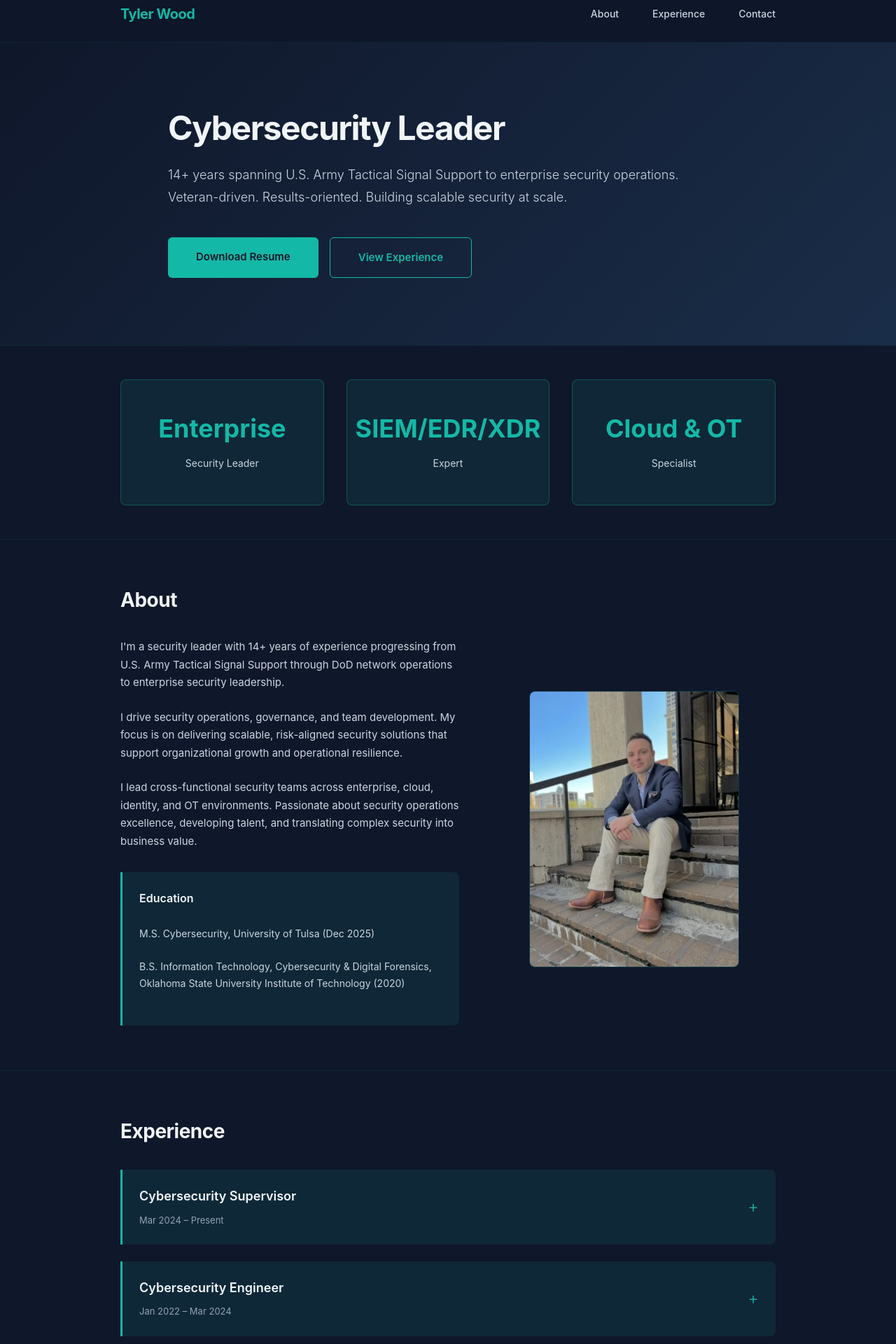
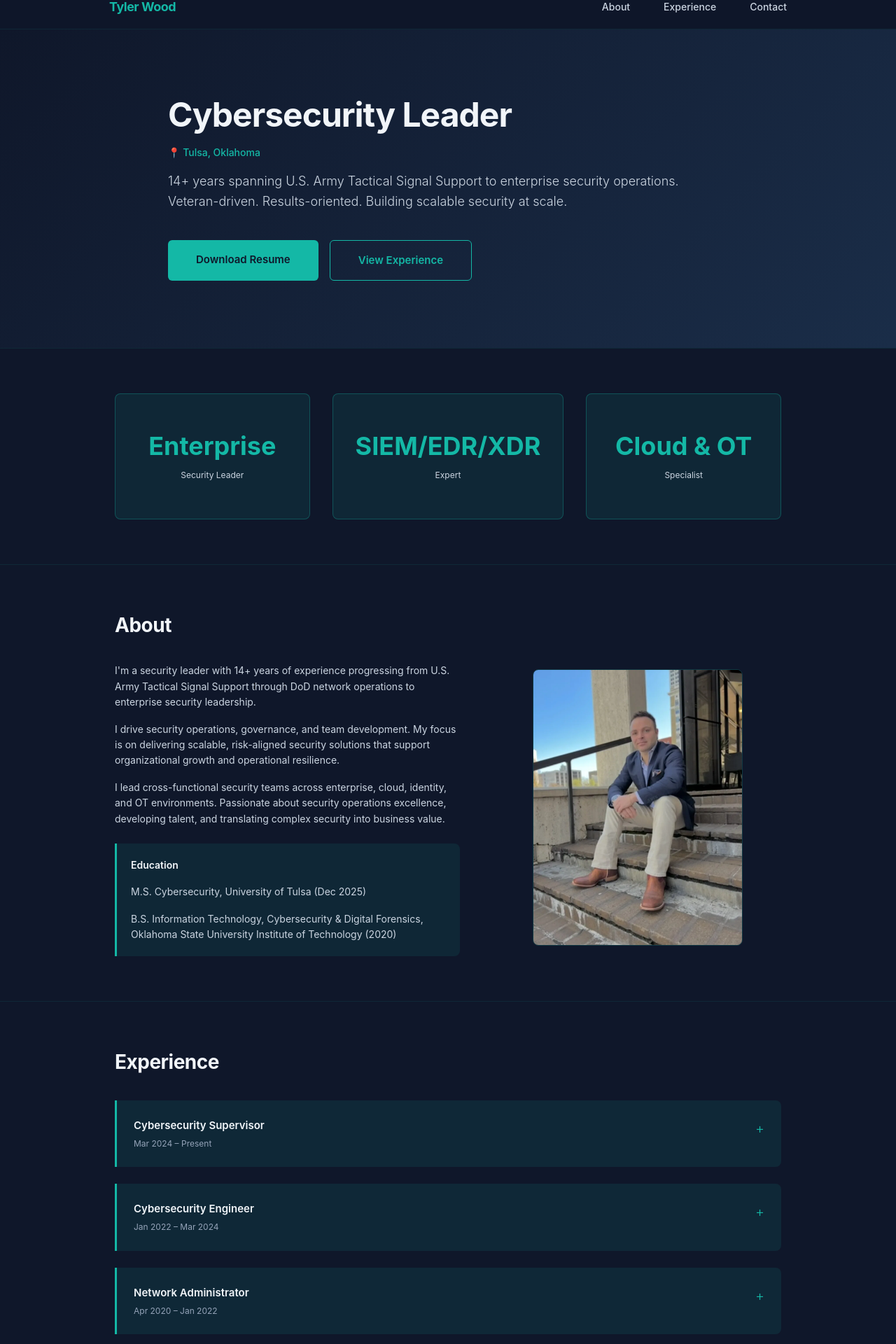
Before and after one commit to SomeWoody/twood-portfolio, a Next.js app: page / in a window 1280 px wide. Shown: the part 20-1940 px from the top of the page at 70% size. Built offline with nearby package versions, Linux system fonts and the light colour scheme.

Commit message:
Redesigned with Tech Minimal teal, removed military section

```diff
--- a/app/globals.css
+++ b/app/globals.css
@@ -1,4 +1,4 @@
-/* Global Styles - Tech Minimal Teal Theme */
+/* Global Styles - Tech Minimal Teal Theme - Mobile First */
 * {
   margin: 0;
   padding: 0;
@@ -18,32 +18,32 @@ body {
 
 /* Typography */
 h1 {
-  font-size: 48px;
+  font-size: 32px;
   font-weight: 700;
-  letter-spacing: -1.5px;
+  letter-spacing: -1px;
   line-height: 1.1;
   color: #f1f5f9;
-  margin-bottom: 1rem;
+  margin-bottom: 0.75rem;
   animation: fadeInDown 0.8s ease;
 }
 
 h2 {
-  font-size: 28px;
+  font-size: 24px;
   font-weight: 700;
   letter-spacing: -0.5px;
   color: #f1f5f9;
-  margin-bottom: 2rem;
+  margin-bottom: 1.5rem;
 }
 
 h3 {
-  font-size: 18px;
+  font-size: 16px;
   font-weight: 600;
   color: #f1f5f9;
 }
 
 p {
-  font-size: 15px;
-  line-height: 1.7;
+  font-size: 14px;
+  line-height: 1.6;
   color: #cbd5e1;
 }
 
@@ -102,7 +102,7 @@ a:hover {
   background: rgba(15, 23, 42, 0.95);
   backdrop-filter: blur(10px);
   border-bottom: 1px solid rgba(20, 184, 166, 0.1);
-  padding: 1.5rem 0;
+  padding: 1rem 0;
   position: sticky;
   top: 0;
   z-index: 1000;
@@ -111,29 +111,33 @@ a:hover {
 .nav-container {
   max-width: 1000px;
   margin: 0 auto;
-  padding: 0 2rem;
+  padding: 0 1rem;
   display: flex;
   justify-content: space-between;
   align-items: center;
+  gap: 1rem;
 }
 
 .logo {
-  font-size: 20px;
+  font-size: 18px;
   font-weight: 700;
   color: #14b8a6;
   letter-spacing: -0.5px;
+  white-space: nowrap;
 }
 
 .nav-links {
   display: flex;
-  gap: 3rem;
+  gap: 1rem;
+  font-size: 12px;
 }
 
 .nav-links a {
-  font-size: 14px;
+  font-size: 12px;
   font-weight: 500;
   color: #cbd5e1;
   transition: color 0.2s ease;
+  white-space: nowrap;
 }
 
 .nav-links a:hover {
@@ -143,7 +147,7 @@ a:hover {
 /* Hero Section */
 .hero {
   background: linear-gradient(135deg, #0f172a 0%, #1a2d48 100%);
-  padding: 6rem 2rem;
+  padding: 3rem 1.5rem;
   text-align: left;
 }
 
@@ -154,35 +158,44 @@ a:hover {
 
 .hero h1 {
   color: #f1f5f9;
-  margin-bottom: 1.5rem;
+  margin-bottom: 0.5rem;
+  font-size: 32px;
+}
+
+.location {
+  font-size: 14px;
+  color: #14b8a6;
+  margin-bottom: 1rem;
+  font-weight: 500;
 }
 
 .tagline {
-  font-size: 18px;
-  line-height: 1.8;
+  font-size: 15px;
+  line-height: 1.6;
   color: #cbd5e1;
-  margin-bottom: 2.5rem;
+  margin-bottom: 1.5rem;
   font-weight: 300;
   animation: fadeInUp 0.8s ease 0.2s both;
 }
 
 .hero-cta {
   display: flex;
-  gap: 1rem;
-  flex-wrap: wrap;
+  flex-direction: column;
+  gap: 0.75rem;
   animation: fadeInUp 0.8s ease 0.4s both;
 }
 
 .cta-button,
 .cta-secondary {
-  padding: 1rem 2.5rem;
+  padding: 0.875rem 1.5rem;
   border-radius: 6px;
-  font-size: 15px;
+  font-size: 14px;
   font-weight: 600;
   border: none;
   cursor: pointer;
   transition: all 0.2s ease;
-  display: inline-block;
+  display: block;
+  text-align: center;
 }
 
 .cta-button {
@@ -209,21 +222,21 @@ a:hover {
 /* Stats Section */
 .stats {
   background: #0f172a;
-  padding: 3rem 2rem;
+  padding: 2rem 1.5rem;
   border-top: 1px solid rgba(20, 184, 166, 0.1);
 }
 
 .stats-grid {
   display: grid;
-  grid-template-columns: repeat(auto-fit, minmax(220px, 1fr));
-  gap: 2rem;
+  grid-template-columns: 1fr;
+  gap: 1rem;
   max-width: 1000px;
   margin: 0 auto;
 }
 
 .stat-card {
   text-align: center;
-  padding: 2rem;
+  padding: 1.5rem;
   background: rgba(20, 184, 166, 0.1);
   border: 1px solid rgba(20, 184, 166, 0.3);
   border-radius: 8px;
@@ -233,7 +246,7 @@ a:hover {
   flex-direction: column;
   align-items: center;
   justify-content: center;
-  min-height: 180px;
+  min-height: 140px;
 }
 
 .stat-card:hover {
@@ -243,53 +256,58 @@ a:hover {
 }
 
 .stat-number {
-  font-size: 36px;
+  font-size: 28px;
   font-weight: 700;
   color: #14b8a6;
-  margin: 0 0 1rem;
+  margin: 0 0 0.75rem;
   line-height: 1.2;
   word-wrap: break-word;
 }
 
 .stat-label {
-  font-size: 14px;
+  font-size: 12px;
   color: #cbd5e1;
   margin: 0;
-  line-height: 1.5;
+  line-height: 1.4;
 }
 
 /* Section Container */
 .section-container {
   max-width: 1000px;
   margin: 0 auto;
-  padding: 0 2rem;
+  padding: 0 1.5rem;
 }
 
 /* About Section */
 .about {
   background: #0f172a;
-  padding: 4rem 2rem;
+  padding: 2rem 1.5rem;
   border-top: 1px solid rgba(20, 184, 166, 0.1);
 }
 
 .about-grid {
   display: grid;
-  grid-template-columns: 1.2fr 1fr;
-  gap: 3rem;
+  grid-template-columns: 1fr;
+  gap: 2rem;
   align-items: center;
 }
 
 .about p {
-  margin-bottom: 1.5rem;
+  margin-bottom: 1rem;
+  font-size: 14px;
   animation: fadeInUp 0.8s ease;
+}
+
+.about p:last-child {
+  margin-bottom: 0;
 }
 
 .education-box {
   background: rgba(20, 184, 166, 0.1);
   border-left: 3px solid #14b8a6;
   border-radius: 0 8px 8px 0;
-  padding: 1.5rem;
-  margin-top: 2rem;
+  padding: 1.25rem;
+  margin-top: 1.5rem;
   transition: all 0.2s ease;
   animation: fadeInUp 0.8s ease 0.2s both;
 }
@@ -301,14 +319,18 @@ a:hover {
 .edu-title {
   font-weight: 600;
   color: #f1f5f9;
-  margin-bottom: 0.75rem;
-  font-size: 16px;
+  margin-bottom: 0.5rem;
+  font-size: 14px;
 }
 
 .edu-detail {
-  font-size: 14px;
+  font-size: 13px;
   color: #cbd5e1;
-  margin-bottom: 0.5rem;
+  margin-bottom: 0.4rem;
+}
+
+.edu-detail:last-child {
+  margin-bottom: 0;
 }
 
 .about-image {
@@ -318,7 +340,7 @@ a:hover {
 
 .about-image img {
   width: 100%;
-  max-width: 300px;
+  max-width: 250px;
   border-radius: 8px;
   border: 1px solid rgba(20, 184, 166, 0.2);
   transition: all 0.3s ease;
@@ -332,7 +354,7 @@ a:hover {
 /* Experience Section */
 .experience {
   background: #0f172a;
-  padding: 4rem 2rem;
+  padding: 2rem 1.5rem;
   border-top: 1px solid rgba(20, 184, 166, 0.1);
 }
 
@@ -340,7 +362,7 @@ a:hover {
   background: rgba(20, 184, 166, 0.1);
   border-left: 3px solid #14b8a6;
   border-radius: 0 8px 8px 0;
-  margin-bottom: 1.5rem;
+  margin-bottom: 1rem;
   overflow: hidden;
   transition: all 0.3s ease;
   animation: slideInLeft 0.8s ease;
@@ -353,11 +375,12 @@ a:hover {
 }
 
 .experience-header {
-  padding: 1.5rem;
+  padding: 1.25rem;
   cursor: pointer;
   display: flex;
   justify-content: space-between;
-  align-items: center;
+  align-items: flex-start;
+  gap: 1rem;
   transition: background 0.2s ease;
 }
 
@@ -366,33 +389,36 @@ a:hover {
 }
 
 .experience-header h3 {
-  margin-bottom: 0.5rem;
+  margin-bottom: 0.25rem;
+  font-size: 15px;
 }
 
 .period {
-  font-size: 13px;
+  font-size: 12px;
   color: #94a3b8;
   margin: 0;
+  white-space: nowrap;
 }
 
 .expand-icon {
-  font-size: 24px;
+  font-size: 20px;
   color: #14b8a6;
   font-weight: 300;
   transition: transform 0.2s ease;
+  flex-shrink: 0;
 }
 
 .experience-details {
   background: rgba(20, 184, 166, 0.05);
-  padding: 1.5rem;
+  padding: 1.25rem;
   border-top: 1px solid rgba(20, 184, 166, 0.2);
   animation: fadeInUp 0.3s ease;
 }
 
 .experience-details p {
-  margin-bottom: 1rem;
-  font-size: 14px;
-  line-height: 1.7;
+  margin-bottom: 0.75rem;
+  font-size: 13px;
+  line-height: 1.6;
   color: #cbd5e1;
 }
 
@@ -403,24 +429,24 @@ a:hover {
 /* Skills Section */
 .skills {
   background: #0f172a;
-  padding: 4rem 2rem;
+  padding: 2rem 1.5rem;
   border-top: 1px solid rgba(20, 184, 166, 0.1);
 }
 
 .skills-grid {
   display: grid;
-  grid-template-columns: repeat(auto-fit, minmax(160px, 1fr));
-  gap: 1rem;
+  grid-template-columns: repeat(2, 1fr);
+  gap: 0.75rem;
 }
 
 .skill-tag {
   background: rgba(20, 184, 166, 0.15);
   border: 1px solid rgba(20, 184, 166, 0.4);
   border-radius: 8px;
-  padding: 1.25rem;
+  padding: 1rem;
   text-align: center;
   font-weight: 600;
-  font-size: 13px;
+  font-size: 12px;
   color: #f1f5f9;
   transition: all 0.3s ease;
   cursor: pointer;
@@ -435,8 +461,8 @@ a:hover {
 }
 
 .skill-icon {
-  font-size: 28px;
-  margin-bottom: 0.75rem;
+  font-size: 24px;
+  margin-bottom: 0.5rem;
   transition: transform 0.2s ease;
 }
 
@@ -445,24 +471,24 @@ a:hover {
 }
 
 .skill-name {
-  font-size: 13px;
+  font-size: 12px;
 }
 
 /* Contact Section */
 .contact {
   background: #0f172a;
-  padding: 4rem 2rem;
+  padding: 2rem 1.5rem;
   border-top: 1px solid rgba(20, 184, 166, 0.1);
   text-align: center;
 }
 
 .contact h2 {
-  margin-bottom: 1rem;
+  margin-bottom: 0.75rem;
 }
 
 .contact-intro {
-  font-size: 16px;
-  margin-bottom: 2rem;
+  font-size: 14px;
+  margin-bottom: 1.5rem;
   color: #cbd5e1;
   animation: fadeInUp 0.8s ease;
 }
@@ -470,16 +496,16 @@ a:hover {
 .contact-methods {
   display: flex;
   flex-direction: column;
-  gap: 0.75rem;
+  gap: 0.6rem;
   max-width: 300px;
   margin: 0 auto;
 }
 
 .contact-link {
-  padding: 1rem 1.5rem;
+  padding: 0.875rem 1.25rem;
   border: 1.5px solid #14b8a6;
   border-radius: 6px;
-  font-size: 15px;
+  font-size: 13px;
   font-weight: 600;
   color: #14b8a6;
   background: transparent;
@@ -504,53 +530,188 @@ a:hover {
 .footer {
   background: rgba(15, 23, 42, 0.8);
   border-top: 1px solid rgba(20, 184, 166, 0.1);
-  padding: 2rem;
+  padding: 1.5rem 1.5rem;
   text-align: center;
   color: #64748b;
-  font-size: 14px;
+  font-size: 12px;
 }
 
-/* Responsive */
-@media (max-width: 768px) {
+/* Tablet Responsive */
+@media (min-width: 640px) {
   h1 {
-    font-size: 36px;
+    font-size: 40px;
   }
 
   h2 {
-    font-size: 24px;
+    font-size: 26px;
+    margin-bottom: 2rem;
+  }
+
+  p {
+    font-size: 15px;
   }
 
   .hero {
-    padding: 4rem 1.5rem;
+    padding: 4rem 2rem;
   }
 
-  .tagline {
-    font-size: 16px;
+  .hero h1 {
+    font-size: 40px;
+  }
+
+  .stats {
+    padding: 3rem 2rem;
   }
 
   .stats-grid {
     grid-template-columns: repeat(2, 1fr);
+    gap: 1.5rem;
+  }
+
+  .stat-card {
+    min-height: 160px;
+    padding: 2rem;
+  }
+
+  .stat-number {
+    font-size: 32px;
+  }
+
+  .about {
+    padding: 3rem 2rem;
+  }
+
+  .experience {
+    padding: 3rem 2rem;
+  }
+
+  .experience-item {
+    margin-bottom: 1.5rem;
+  }
+
+  .experience-header {
+    padding: 1.5rem;
+  }
+
+  .experience-details {
+    padding: 1.5rem;
+  }
+
+  .skills {
+    padding: 3rem 2rem;
+  }
+
+  .skills-grid {
+    grid-template-columns: repeat(3, 1fr);
+    gap: 1rem;
+  }
+
+  .contact {
+    padding: 3rem 2rem;
+  }
+
+  .nav-links {
+    gap: 2rem;
+  }
+
+  .nav-links a {
+    font-size: 14px;
+  }
+}
+
+/* Desktop Responsive */
+@media (min-width: 1024px) {
+  h1 {
+    font-size: 48px;
+  }
+
+  h2 {
+    font-size: 28px;
+    margin-bottom: 2rem;
+  }
+
+  p {
+    font-size: 15px;
+  }
+
+  .hero {
+    padding: 6rem 2rem;
+  }
+
+  .hero h1 {
+    font-size: 48px;
+    margin-bottom: 1rem;
+  }
+
+  .tagline {
+    font-size: 18px;
+    margin-bottom: 2.5rem;
+  }
+
+  .hero-cta {
+    flex-direction: row;
+    gap: 1rem;
+  }
+
+  .cta-button,
+  .cta-secondary {
+    display: inline-block;
+    padding: 1rem 2.5rem;
+    font-size: 15px;
+  }
+
+  .stats {
+    padding: 4rem 2rem;
+  }
+
+  .stats-grid {
+    grid-template-columns: repeat(3, 1fr);
+    gap: 2rem;
+  }
+
+  .stat-card {
+    min-height: 180px;
+    padding: 2rem;
+  }
+
+  .stat-number {
+    font-size: 36px;
+  }
+
+  .about {
+    padding: 4rem 2rem;
   }
 
   .about-grid {
-    grid-template-columns: 1fr;
+    grid-template-columns: 1.2fr 1fr;
+    gap: 3rem;
+  }
+
+  .about-image img {
+    max-width: 300px;
+  }
+
+  .experience {
+    padding: 4rem 2rem;
+  }
+
+  .skills {
+    padding: 4rem 2rem;
   }
 
   .skills-grid {
-    grid-template-columns: repeat(auto-fit, minmax(140px, 1fr));
+    grid-template-columns: repeat(auto-fit, minmax(160px, 1fr));
+  }
+
+  .contact {
+    padding: 4rem 2rem;
   }
 
   .nav-links {
-    gap: 1.5rem;
+    gap: 3rem;
   }
 
-  .experience-header {
-    flex-direction: column;
-    align-items: flex-start;
-  }
-
-  .expand-icon {
-    margin-top: 1rem;
-    align-self: flex-end;
+  .nav-links a {
+    font-size: 14px;
   }
 }
--- a/app/page.js
+++ b/app/page.js
@@ -101,6 +101,7 @@ export default function Home() {
       <section className="hero">
         <div className="hero-content">
           <h1>Cybersecurity Leader</h1>
+          <p className="location">📍 Tulsa, Oklahoma</p>
           <p className="tagline">14+ years spanning U.S. Army Tactical Signal Support to enterprise security operations. Veteran-driven. Results-oriented. Building scalable security at scale.</p>
           <div className="hero-cta">
             <a href="#contact" className="cta-button">Download Resume</a>
```
Also changed, not shown: app/layout.js (+25 -2 lines).
